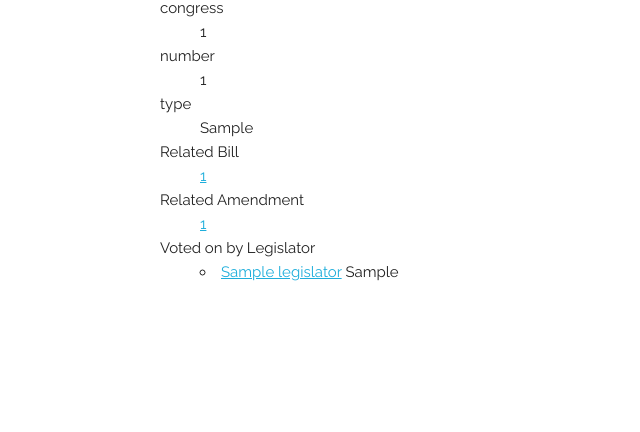
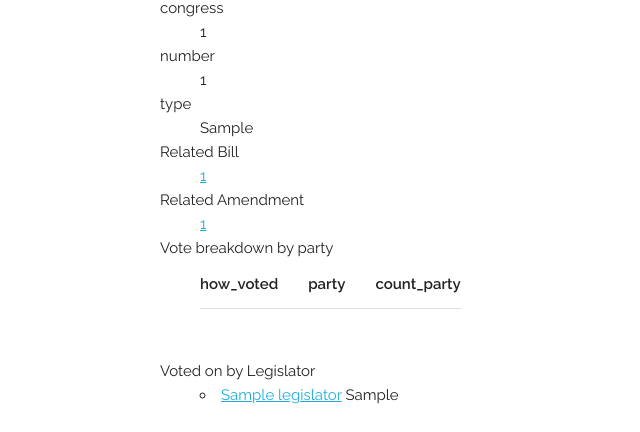
Before and after one commit to hhweeks/congress_db, a PHP site: page /vote.php?id=1 in a window 1280 px wide. Shown: the part 588-1020 px from the top of the page, without its empty margins (0-640 px from the left). Before the commit the page ends 869 px from the top, so only its background shows below. Run offline with PHP 8.4, Linux system fonts and the light colour scheme; tables that the repository leaves empty hold one stand-in row (values such as "Sample post"); lists and menus that the app fills with data are empty.

Commit message:
added vote breakdown by party

```diff
--- a/part4/congress_web/vote.php
+++ b/part4/congress_web/vote.php
@@ -63,7 +63,78 @@ if(!$stmt->fetch()){
         <?php if ($Amendment_id) { ?>
         <dt>Related Amendment</dt>
         <dd><a href="amendment.php?id=<?= urlencode($Amendment_id) ?>"><?= $Amendment_id ?></a></dd>
-        <?php } ?>
+
+	<?php } ?>
+
+	    <dt>Vote breakdown by party</dt>
+            <dd>
+            <?php
+            $substmt = $db->prepare("select how_voted, party, COUNT(party) from Legislator_Vote natural join (Term natural join Legislator) where Vote_id=? and party = 'Democrat' group by how_voted");
+
+            $substmt->bind_param("s", $id);
+
+            $substmt->execute();
+
+            $substmt->store_result();
+
+            $substmt->bind_result($how_voted, $party, $count_party);
+	    $columnname = array('how_voted', 'party', 'count_party');
+
+            ?>
+            <table>
+                <thead>
+                    <tr>
+			<th>how_voted</th>
+			<th>party</th>
+			<th>count_party</th>
+                    </tr>
+                </thead>
+                <tbody>
+                <?php while ($substmt->fetch()) { ?>
+		   <tr>
+			<td><?= $how_voted ?></td>
+			<td><?= $party ?></td>
+			<td><?= $count_party ?></td>
+		   </tr>
+
+                <?php } //end while ?>
+		</tbody>
+	    </table>
+
+            <?php
+            $substmt->close();
+
+            $substmt = $db->prepare("select how_voted, party, COUNT(party) from Legislator_Vote natural join (Term natural join Legislator) where Vote_id=? and party = 'Republican' group by how_voted");
+
+            $substmt->bind_param("s", $id);
+
+            $substmt->execute();
+
+            $substmt->store_result();
+
+            $substmt->bind_result($how_voted, $party, $count_party);
+	    $columnname = array('how_voted', 'party', 'count_party');
+
+            ?>
+            <table>
+                <tbody>
+                <?php while ($substmt->fetch()) { ?>
+		   <tr>
+			<td><?= $how_voted ?></td>
+			<td><?= $party ?></td>
+			<td><?= $count_party ?></td>
+		   </tr>
+
+                <?php } //end while ?>
+		</tbody>
+	    </table>
+
+            <?php
+            $substmt->close();
+
+            ?>
+            </dd>
+
 
             <dt>Voted on by Legislator</dt>
             <dd>
```
